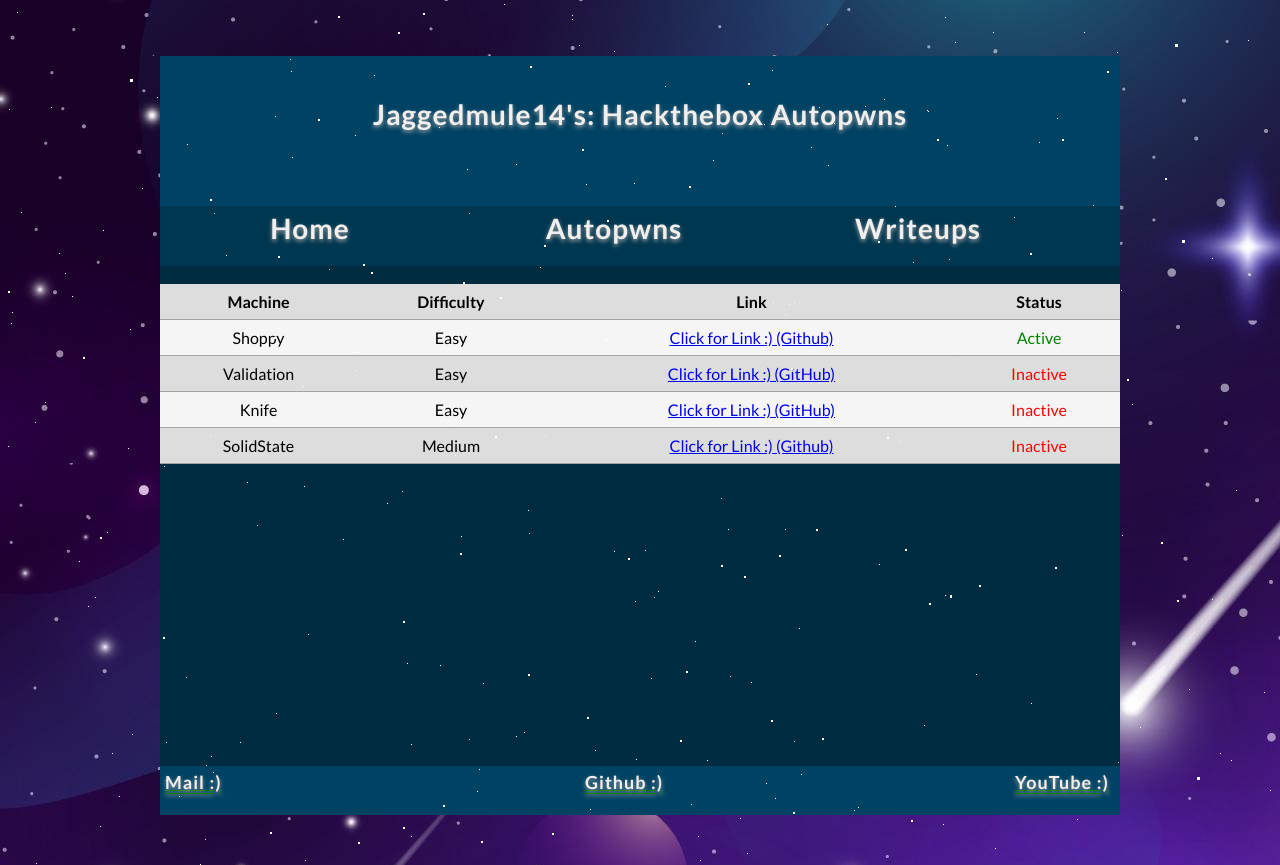
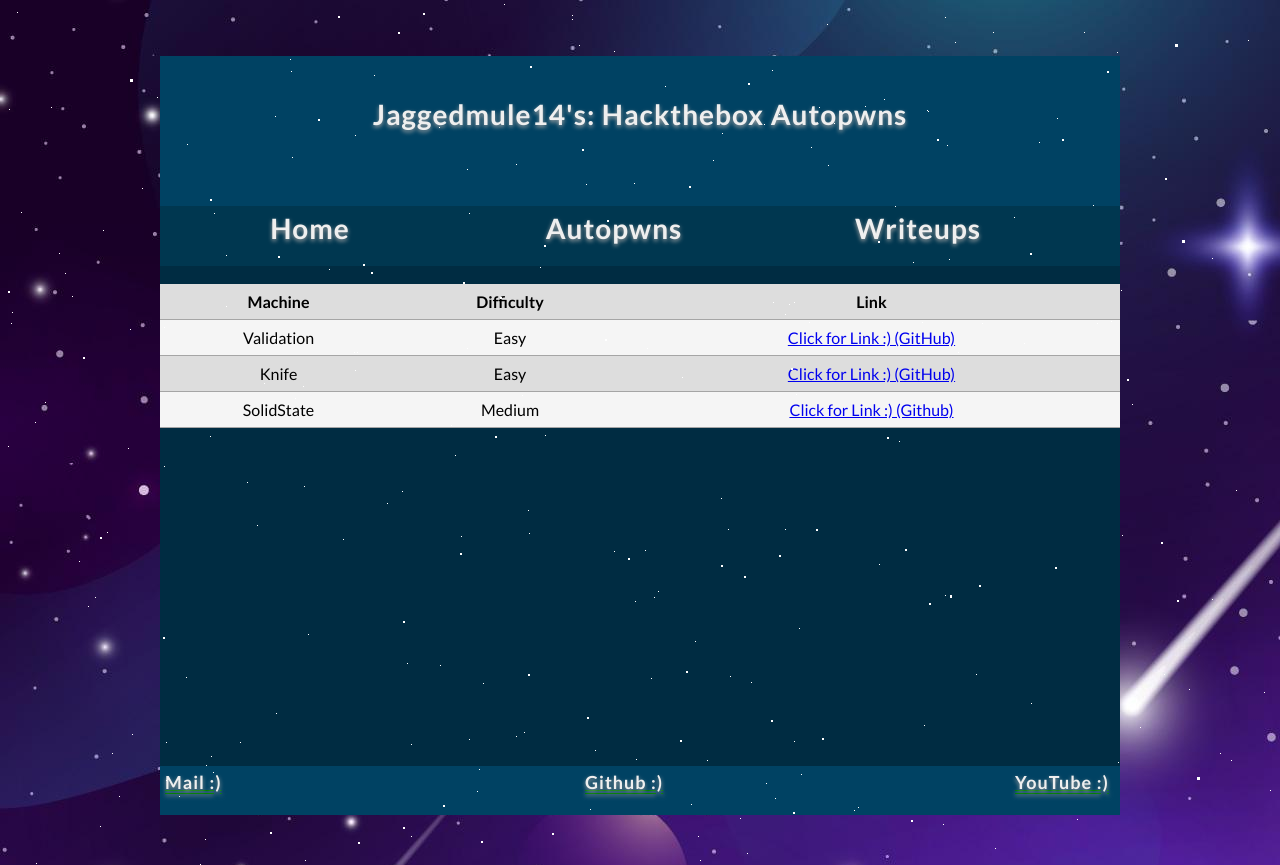
Before and after one commit to jaggedmule14/jaggedmule14.github.io, a plain HTML site: page autopwn.html in a window 1280 px wide. Drawn offline with Linux system fonts and the light colour scheme.

Commit message:
Update autopwn.html

```diff
--- a/autopwn.html
+++ b/autopwn.html
@@ -106,35 +106,27 @@
                   <th>Machine</th>
                   <th>Difficulty</th>
                   <th>Link</th>
-                  <th>Status</th>
-                </tr>
-
-                <tr>
-                  <td>Shoppy</td>
-                  <td>Easy</td>
-                  <td><a href="https://github.com/jaggedmule14/Shoppy-Hackthebox-Autopwn" target="_blank">Click for Link :) (Github)</a></td>
-                  <td style="color:green">Active</td>
                 </tr>
 
                 <tr>
                   <td>Validation</td>
                   <td>Easy</td>
                   <td><a href="https://github.com/jaggedmule14/Validation-HackTheBox-Autopwn" target="_blank">Click for Link :) (GitHub)</a></td>
-                  <td style="color:red">Inactive</td>
+
                 </tr>
 
                 <tr>
                   <td>Knife</td>
                   <td>Easy</td>
                   <td><a href="https://github.com/jaggedmule14/Knife-HackTheBox-Autopwn" target="_blank">Click for Link :) (GitHub)</a></td>
-                  <td style="color:red">Inactive</td>
+
                 </tr>
 
                 <tr>
                   <td>SolidState</td>
                   <td>Medium</td>
                   <td><a href="https://github.com/jaggedmule14/SolidState-HackTheBox-Autopwn" target="_blank">Click for Link :) (Github)</a></td>
-                  <td><p style="color:red">Inactive</p></td>
+
                 </tr>
 
               </table>
```
